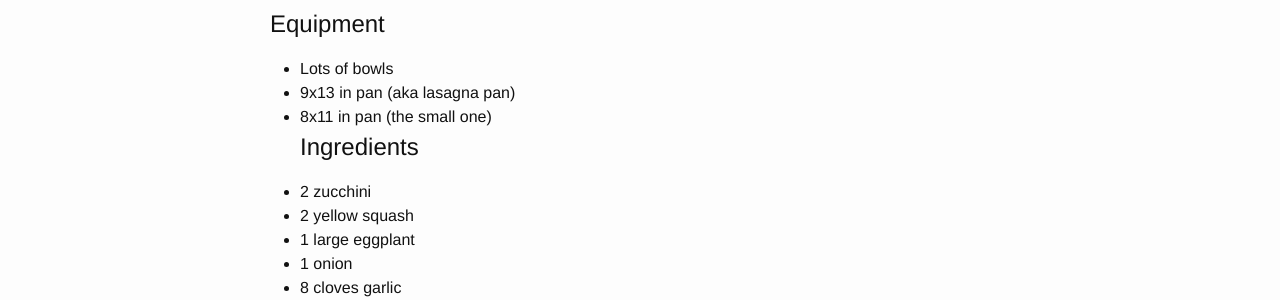
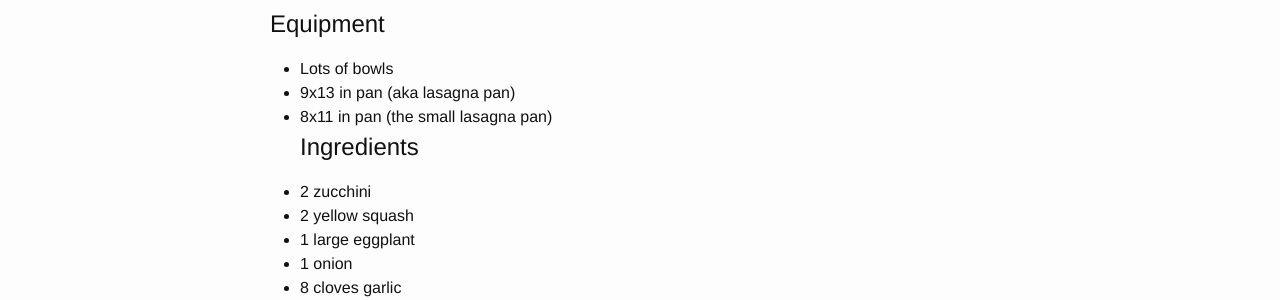
Before and after one commit to plusjeff/how-to, a Jekyll site: the page built from _posts/2017-01-24-veggie-lasagna.md, in a window 1280 px wide and 900 px high. Shown: the part 233-533 px from the top of the window. Built offline with Jekyll 4.4.1, drawn with Linux system fonts in a browser that asks for light colours.

Commit message:
Fixed typo

```diff
--- a/_posts/2017-01-24-veggie-lasagna.md
+++ b/_posts/2017-01-24-veggie-lasagna.md
@@ -11,7 +11,7 @@ Makes 1 large and 1 small. Between 14-18 servings depending on how big you cut i
 
 - Lots of bowls
 - 9x13 in pan (aka lasagna pan)
-- 8x11 in pan (the small one)
+- 8x11 in pan (the small lasagna pan)
 # Ingredients
 
 - 2 zucchini
```
